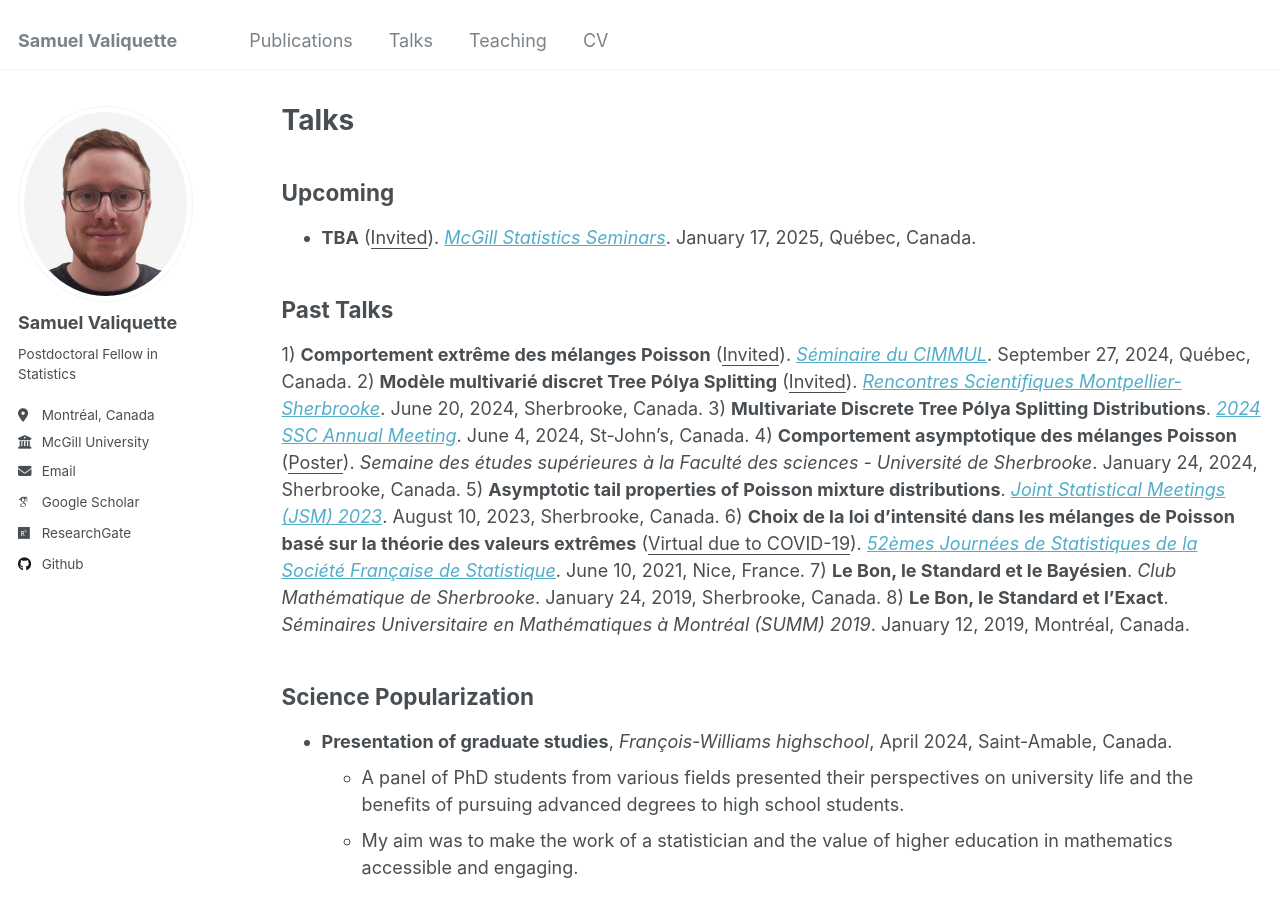
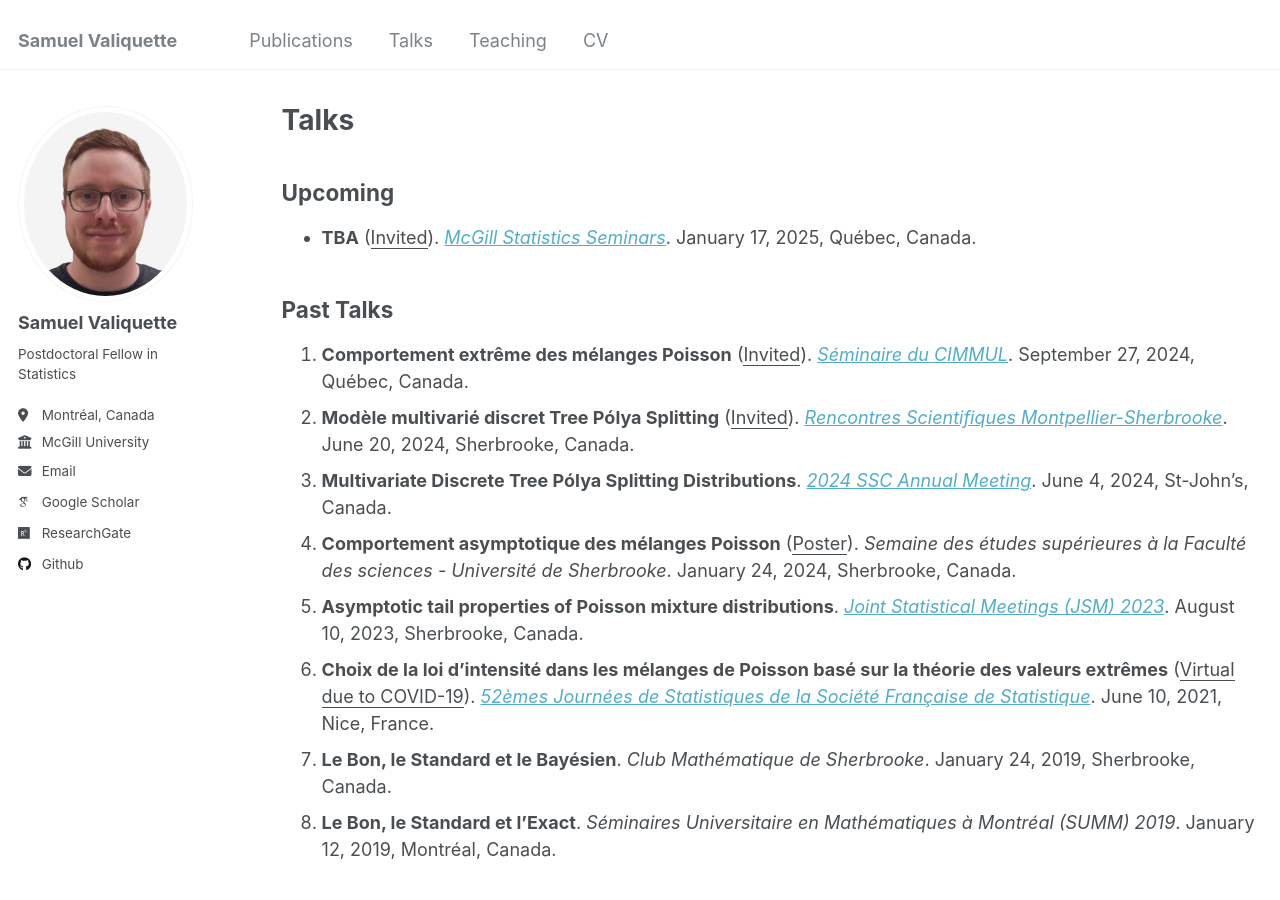
Before and after one commit to s-valiquette/s-valiquette.github.io, a Jekyll site: the page built from _pages/talks.md, in a window 1280 px wide and 900 px high. Built offline with Jekyll 4.4.1, drawn with Linux system fonts in a browser that asks for light colours; some web fonts are replaced.

Commit message:
Update talks.md

```diff
--- a/_pages/talks.md
+++ b/_pages/talks.md
@@ -9,14 +9,14 @@ author_profile: true
 - **TBA** (<ins>Invited</ins>). *[McGill Statistics Seminars](https://mcgillstat.github.io/)*. January 17, 2025, Québec, Canada.
 
 ## Past Talks
-1) **Comportement extrême des mélanges Poisson** (<ins>Invited</ins>). *[Séminaire du CIMMUL](https://cimmul.fsg.ulaval.ca/event/seminaire-du-cimmul-statistique-simon-valiquette/)*. September 27, 2024, Québec, Canada.
-2) **Modèle multivarié discret Tree Pólya Splitting** (<ins>Invited</ins>). *[Rencontres Scientifiques Montpellier-Sherbrooke](http://s-valiquette.github.io/files/colloque_statistique_UdeS_UM_2024.pdf)*. June 20, 2024, Sherbrooke, Canada.
-3) **Multivariate Discrete Tree Pólya Splitting Distributions**. *[2024 SSC Annual Meeting](https://ssc.ca/en/meeting/annual/presentation/multivariate-discrete-tree-polya-splitting-distributions)*. June 4, 2024, St-John’s, Canada.
-4) **Comportement asymptotique des mélanges Poisson** (<ins>Poster</ins>). *Semaine des études supérieures à la Faculté des sciences - Université de Sherbrooke*. January 24, 2024, Sherbrooke, Canada.
-5) **Asymptotic tail properties of Poisson mixture distributions**. *[Joint Statistical Meetings (JSM) 2023](https://ww2.amstat.org/meetings/jsm/2023/program.cfm)*. August 10, 2023, Sherbrooke, Canada.
-6) **Choix de la loi d’intensité dans les mélanges de Poisson basé sur la théorie des valeurs extrêmes** (<ins>Virtual due to COVID-19</ins>). *[52èmes Journées de Statistiques de la Société Française de Statistique](https://jds2021.sciencesconf.org/program/details.html)*. June 10, 2021, Nice, France.
-7) **Le Bon, le Standard et le Bayésien**. *Club Mathématique de Sherbrooke*. January 24, 2019, Sherbrooke, Canada.
-8) **Le Bon, le Standard et l’Exact**. *Séminaires Universitaire en Mathématiques à Montréal (SUMM) 2019*. January 12, 2019, Montréal, Canada.
+1. **Comportement extrême des mélanges Poisson** (<ins>Invited</ins>). *[Séminaire du CIMMUL](https://cimmul.fsg.ulaval.ca/event/seminaire-du-cimmul-statistique-simon-valiquette/)*. September 27, 2024, Québec, Canada.
+2. **Modèle multivarié discret Tree Pólya Splitting** (<ins>Invited</ins>). *[Rencontres Scientifiques Montpellier-Sherbrooke](http://s-valiquette.github.io/files/colloque_statistique_UdeS_UM_2024.pdf)*. June 20, 2024, Sherbrooke, Canada.
+3. **Multivariate Discrete Tree Pólya Splitting Distributions**. *[2024 SSC Annual Meeting](https://ssc.ca/en/meeting/annual/presentation/multivariate-discrete-tree-polya-splitting-distributions)*. June 4, 2024, St-John’s, Canada.
+4. **Comportement asymptotique des mélanges Poisson** (<ins>Poster</ins>). *Semaine des études supérieures à la Faculté des sciences - Université de Sherbrooke*. January 24, 2024, Sherbrooke, Canada.
+5. **Asymptotic tail properties of Poisson mixture distributions**. *[Joint Statistical Meetings (JSM) 2023](https://ww2.amstat.org/meetings/jsm/2023/program.cfm)*. August 10, 2023, Sherbrooke, Canada.
+6. **Choix de la loi d’intensité dans les mélanges de Poisson basé sur la théorie des valeurs extrêmes** (<ins>Virtual due to COVID-19</ins>). *[52èmes Journées de Statistiques de la Société Française de Statistique](https://jds2021.sciencesconf.org/program/details.html)*. June 10, 2021, Nice, France.
+7. **Le Bon, le Standard et le Bayésien**. *Club Mathématique de Sherbrooke*. January 24, 2019, Sherbrooke, Canada.
+8. **Le Bon, le Standard et l’Exact**. *Séminaires Universitaire en Mathématiques à Montréal (SUMM) 2019*. January 12, 2019, Montréal, Canada.
 
 ## Science Popularization
 - **Presentation of graduate studies**, *François-Williams highschool*, April 2024, Saint-Amable, Canada.
```
